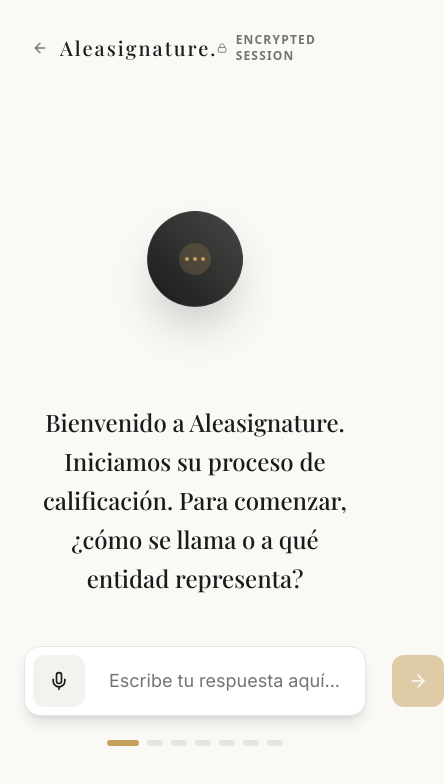
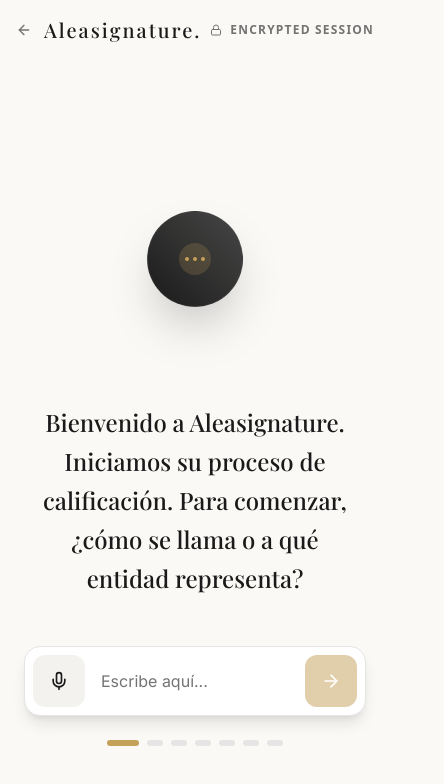
Before and after one commit to BEEgeneral/Alea-Antigravity, a Next.js app: page /onboarding in a window 390 px wide. Shown: the top 784 px of the page, 444 px wide, since content can reach past the window. Built offline with nearby package versions, Linux system fonts and the light colour scheme; a web font is replaced by a local one.

Commit message:
feat: Introduce `iai_inbox_suggestions` table, parallelize AI email processing, and refine onboarding UI responsiveness.

```diff
--- a/src/app/onboarding/page.tsx
+++ b/src/app/onboarding/page.tsx
@@ -4,10 +4,10 @@ import Link from "next/link";
 
 export default function OnboardingPage() {
     return (
-        <main className="min-h-screen bg-background flex flex-col selection:bg-primary/30">
+        <main className="min-h-screen bg-background flex flex-col selection:bg-primary/30 overflow-x-hidden">
 
             {/* Header Overlay */}
-            <header className="absolute top-0 w-full p-8 flex justify-between items-center z-50">
+            <header className="absolute top-0 w-full p-4 md:p-8 flex justify-between items-center z-50">
                 <Link href="/" className="group flex items-center space-x-3 text-foreground hover:opacity-80 transition-opacity">
                     <ArrowLeft size={16} className="text-muted-foreground group-hover:-translate-x-1 transition-transform" />
                     <span className="font-serif text-xl tracking-widest font-medium">Aleasignature.</span>
--- a/src/components/VoiceChatOnboarding.tsx
+++ b/src/components/VoiceChatOnboarding.tsx
@@ -362,7 +362,7 @@ export function VoiceChatOnboarding() {
                                 <select
                                     value={countryCode}
                                     onChange={(e) => setCountryCode(e.target.value)}
-                                    className="bg-muted/50 border-none focus:outline-none focus:ring-0 px-3 py-4 rounded-l-xl font-sans text-sm text-foreground appearance-none cursor-pointer hover:bg-muted/80 transition-colors border-r border-border/50"
+                                    className="bg-muted/50 border-none focus:outline-none focus:ring-0 px-2 md:px-3 py-3 md:py-4 rounded-l-xl font-sans text-xs md:text-sm text-foreground appearance-none cursor-pointer hover:bg-muted/80 transition-colors border-r border-border/50"
                                 >
                                     <option value="+34">🇪🇸 +34</option>
                                     <option value="+1">🇺🇸 +1</option>
@@ -389,8 +389,8 @@ export function VoiceChatOnboarding() {
                             value={inputValue}
                             onChange={(e) => setInputValue(e.target.value)}
                             disabled={isAiSpeaking || isRecording}
-                            placeholder={isRecording ? "Escuchando..." : (currentStep.key === 'phone' ? "Nº de teléfono (ej: 600 000 000)" : "Escribe tu respuesta aquí...")}
-                            className={`flex-1 bg-transparent border-none focus:outline-none focus:ring-0 px-4 font-sans text-lg text-foreground placeholder:text-muted-foreground ${currentStep.key === 'phone' ? 'rounded-r-xl pl-2' : 'rounded-xl'}`}
+                            placeholder={isRecording ? "Escuchando..." : (currentStep.key === 'phone' ? "Nº de teléfono..." : "Escribe aquí...")}
+                            className={`flex-1 min-w-0 bg-transparent border-none focus:outline-none focus:ring-0 px-2 md:px-4 font-sans text-base md:text-lg text-foreground placeholder:text-muted-foreground ${currentStep.key === 'phone' ? 'rounded-r-xl pl-1' : 'rounded-xl'}`}
                             onKeyDown={(e) => e.key === 'Enter' && handleNext()}
                         />
 
```
Also changed, not shown: 2 other files (tests, documents, lock files or other folders).
